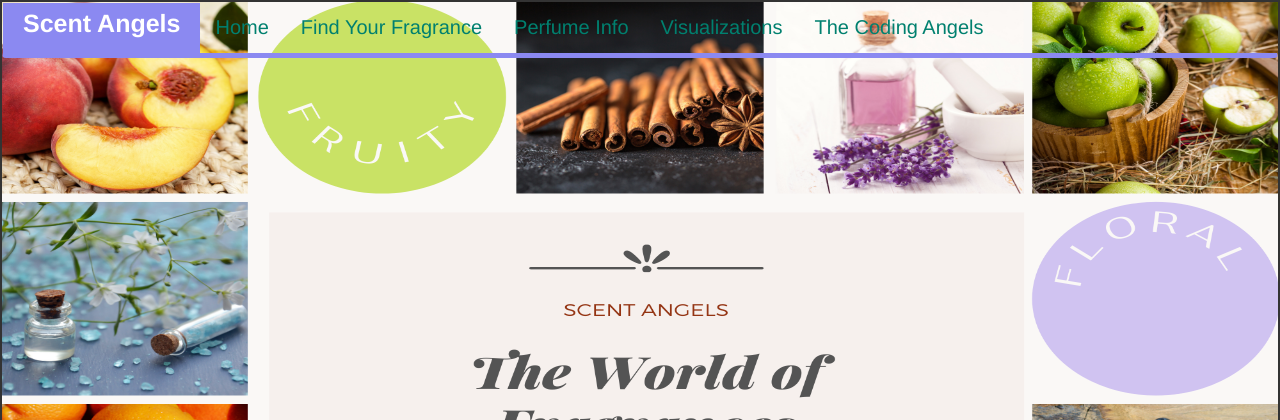
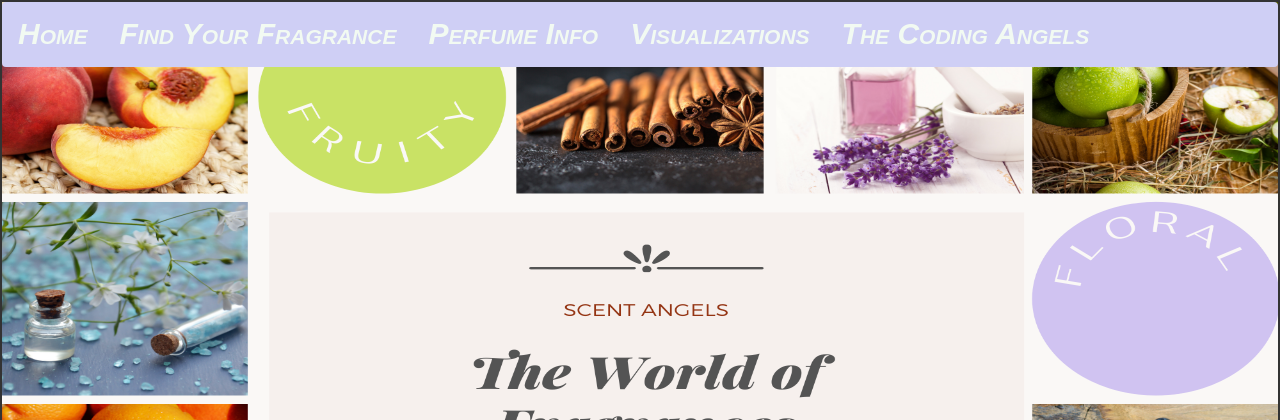
Before and after one commit to sir-omoreno/perfume_designer_app, a Flask app: page / in a window 1280 px wide. Shown: the top 420 px of the page. Run offline with Flask 2, Linux system fonts and the light colour scheme; some libraries are stand-ins or nearby versions.

Commit message:
home page

```diff
--- a/webapp/static/css/style.css
+++ b/webapp/static/css/style.css
@@ -1,3 +1,60 @@
+/* Add a black background color to the top navigation */
+.navbar {
+  background-color:rgb(207, 207, 245);
+  overflow: hidden;
+}
+
+/* Style the links inside the navigation bar */
+.navbar a {
+  float: left;
+  color: #f2faf2;
+  text-align: center;
+  padding: 14px 16px;
+  text-decoration: none;
+  font-size: 30px;
+  font-style: oblique;
+  font-weight: 600;
+  font-variant: small-caps;
+  font-family: sans-serif;
+}
+
+/* Change the color of links on hover */
+.navbar a:hover {
+  background-color: #ddd;
+  color: black;
+}
+
+/* Add a color to the active/current link */
+.navbar a.active {
+  background-color: #4CAF50;
+  color: white;
+}
+
+/* --------- Nav Bar ---------- */
+
+/* .navbar {
+  padding: 0px;
+  border-bottom: 5px solid rgb(139, 137, 241);
+  margin-bottom: 20px;
+} */
+/* .navbar-brand {
+  color: white    !important;
+  background-color: rgb(139, 137, 241);
+  color-adjust: white;
+  padding: 10px;
+  padding-left: 20px;
+  padding-right: 20px;
+  font-size: 25px;
+  font-weight: bolder;
+} */
+
+/* .nav-link {
+  color:rgb(0, 128, 111);
+  font-size: 20px
+} */
+/* --------- Nav Bar ---------- */
+
+
 /* --------- Main page ---------- */
 canvas {
   display: block;
@@ -97,29 +154,6 @@ canvas {
   font-size: x-large;
 }
 /* --------- Main page ---------- */
-/* --------- Nav Bar ---------- */
-
-.navbar {
-  padding: 0px;
-  border-bottom: 5px solid rgb(139, 137, 241);
-  margin-bottom: 20px;
-}
-.navbar-brand {
-  color: white    !important;
-  background-color: rgb(139, 137, 241);
-  color-adjust: white;
-  padding: 10px;
-  padding-left: 20px;
-  padding-right: 20px;
-  font-size: 25px;
-  font-weight: bolder;
-}
-
-.nav-link {
-  color:rgb(0, 128, 111);
-  font-size: 20px
-}
-/* --------- Nav Bar ---------- */
 
 /* --------- Breeds page ---------- */
 .sunburstBox {
--- a/webapp/templates/about.html
+++ b/webapp/templates/about.html
@@ -20,7 +20,7 @@
   <nav class="navbar navbar-expand-lg navbar-light">
 
     <!-- NAVBAR TITLE -->
-    <a class="navbar-brand">Scent Angels</a>
+    <!-- <a class="navbar-brand">Scent Angels</a> -->
 
     <ul class="nav nav-pills nav-fill justify-content-end">
 
--- a/webapp/templates/find_your_scent.html
+++ b/webapp/templates/find_your_scent.html
@@ -20,7 +20,7 @@
   <nav class="navbar navbar-expand-lg navbar-light">
 
     <!-- NAVBAR TITLE -->
-    <a class="navbar-brand">Scent Angels</a>
+    <!-- <a class="navbar-brand">Scent Angels</a> -->
 
     <ul class="nav nav-pills nav-fill justify-content-end">
 
--- a/webapp/templates/index.html
+++ b/webapp/templates/index.html
@@ -31,7 +31,7 @@
   <nav class="navbar navbar-expand-lg navbar-light">
 
     <!-- NAVBAR TITLE -->
-    <a class="navbar-brand">Scent Angels</a>
+    <!-- <a class="navbar-brand">Scent Angels</a> -->
 
     <ul class="nav nav-pills nav-fill justify-content-end">
 
--- a/webapp/templates/perfume_info.html
+++ b/webapp/templates/perfume_info.html
@@ -20,7 +20,7 @@
   <nav class="navbar navbar-expand-lg navbar-light">
 
     <!-- NAVBAR TITLE -->
-    <a class="navbar-brand">Scent Angels</a>
+    <!-- <a class="navbar-brand">Scent Angels</a> -->
 
     <ul class="nav nav-pills nav-fill justify-content-end">
 
--- a/webapp/templates/visualizations.html
+++ b/webapp/templates/visualizations.html
@@ -20,7 +20,7 @@
   <nav class="navbar navbar-expand-lg navbar-light">
 
     <!-- NAVBAR TITLE -->
-    <a class="navbar-brand">Scent Angels</a>
+    <!-- <a class="navbar-brand">Scent Angels</a> -->
 
     <ul class="nav nav-pills nav-fill justify-content-end">
 
```
